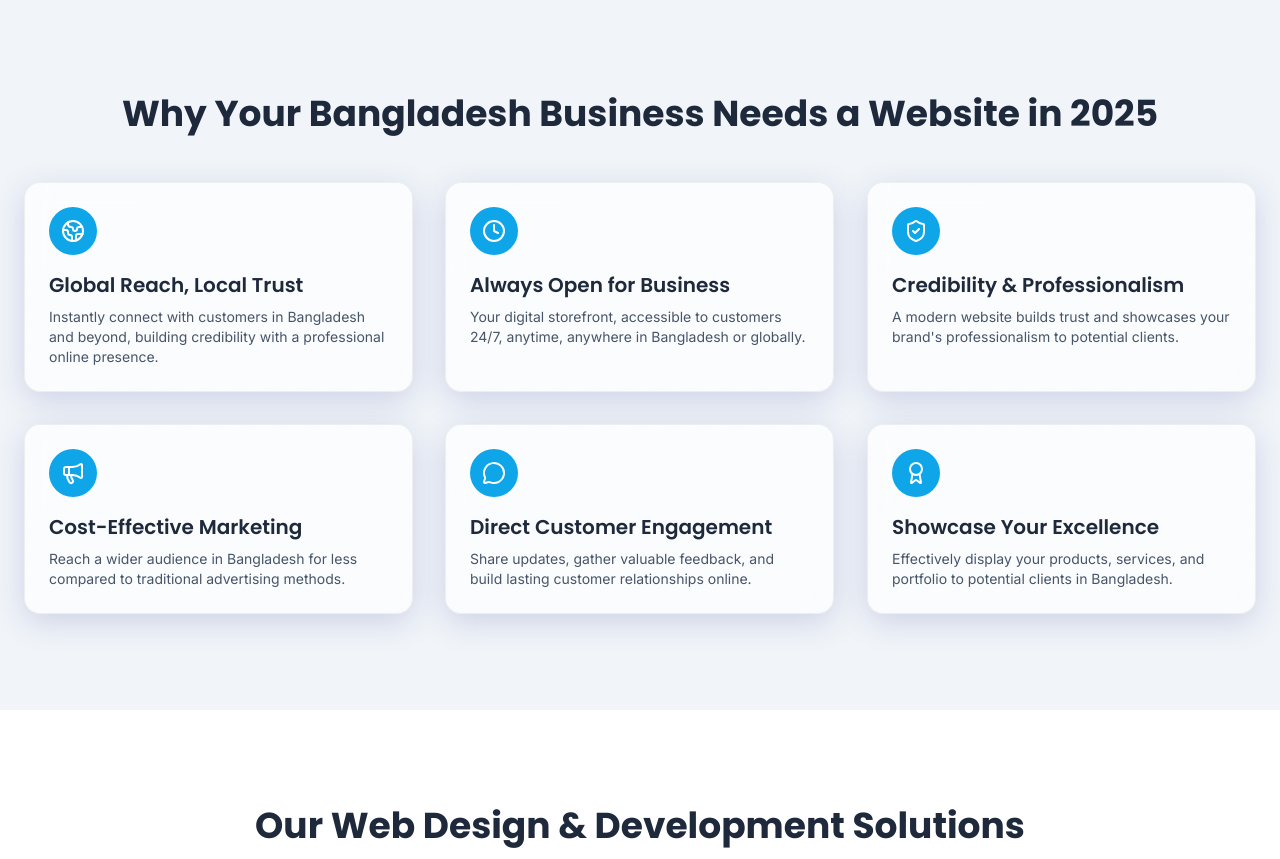
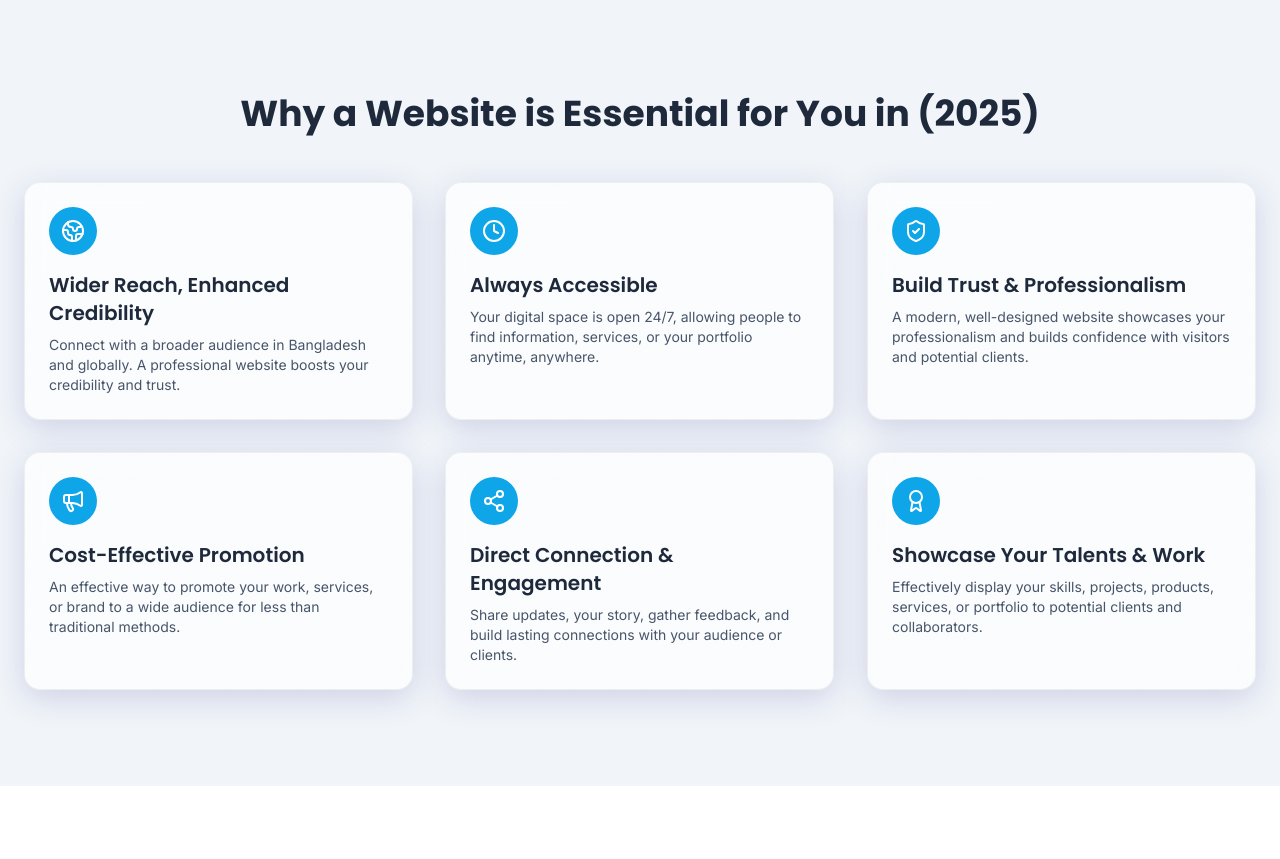
Before and after one commit to Webro-studio/webro-studio.github.io, a plain HTML site: page index.html in a window 1280 px wide. Shown: the part 618-1477 px from the top of the page. Drawn offline with nearby package versions, Linux system fonts and the light colour scheme.

Commit message:
Update index.html

```diff
--- a/index.html
+++ b/index.html
@@ -287,37 +287,36 @@
 
     <section id="why-website" class="py-16 md:py-24 section-bg-alt" aria-labelledby="why-website-heading">
         <div class="container mx-auto px-6">
-            <h2 id="why-website-heading" class="text-3xl md:text-4xl font-bold text-center text-slate-800 mb-12 animate-on-scroll animate-fadeInUp">Why Your Bangladesh Business Needs a Website in 2025</h2>
+            <h2 id="why-website-heading" class="text-3xl md:text-4xl font-bold text-center text-slate-800 mb-12 animate-on-scroll animate-fadeInUp">Why a Website is Essential for You in (2025)</h2>
             <div class="grid md:grid-cols-2 lg:grid-cols-3 gap-8">
                 <div class="glass-card animate-on-scroll animate-scaleIn">
                     <div class="flex items-center justify-center h-12 w-12 rounded-full bg-primary-action text-white mb-4"><i data-lucide="globe-2" class="h-6 w-6"></i></div>
-                    <h3 class="text-xl font-semibold text-slate-800 mb-2">Global Reach, Local Trust</h3>
-                    <p class="text-slate-600 text-sm">Instantly connect with customers in Bangladesh and beyond, building credibility with a professional online presence.</p>
+                    <h3 class="text-xl font-semibold text-slate-800 mb-2">Wider Reach, Enhanced Credibility</h3>
+                    <p class="text-slate-600 text-sm">Connect with a broader audience in Bangladesh and globally. A professional website boosts your credibility and trust.</p>
                 </div>
                 <div class="glass-card animate-on-scroll animate-scaleIn animation-delay-100">
                     <div class="flex items-center justify-center h-12 w-12 rounded-full bg-primary-action text-white mb-4"><i data-lucide="clock" class="h-6 w-6"></i></div>
-                    <h3 class="text-xl font-semibold text-slate-800 mb-2">Always Open for Business</h3>
-                    <p class="text-slate-600 text-sm">Your digital storefront, accessible to customers 24/7, anytime, anywhere in Bangladesh or globally.</p>
+                    <h3 class="text-xl font-semibold text-slate-800 mb-2">Always Accessible</h3>
+                    <p class="text-slate-600 text-sm">Your digital space is open 24/7, allowing people to find information, services, or your portfolio anytime, anywhere.</p>
                 </div>
                 <div class="glass-card animate-on-scroll animate-scaleIn animation-delay-200">
                     <div class="flex items-center justify-center h-12 w-12 rounded-full bg-primary-action text-white mb-4"><i data-lucide="shield-check" class="h-6 w-6"></i></div>
-                    <h3 class="text-xl font-semibold text-slate-800 mb-2">Credibility & Professionalism</h3>
-                    <p class="text-slate-600 text-sm">A modern website builds trust and showcases your brand's professionalism to potential clients.</p>
+                    <h3 class="text-xl font-semibold text-slate-800 mb-2">Build Trust & Professionalism</h3>
+                    <p class="text-slate-600 text-sm">A modern, well-designed website showcases your professionalism and builds confidence with visitors and potential clients.</p>
                 </div>
                 <div class="glass-card animate-on-scroll animate-scaleIn animation-delay-300">
                     <div class="flex items-center justify-center h-12 w-12 rounded-full bg-primary-action text-white mb-4"><i data-lucide="megaphone" class="h-6 w-6"></i></div>
-                    <h3 class="text-xl font-semibold text-slate-800 mb-2">Cost-Effective Marketing</h3>
-                    <p class="text-slate-600 text-sm">Reach a wider audience in Bangladesh for less compared to traditional advertising methods.</p>
+                    <h3 class="text-xl font-semibold text-slate-800 mb-2">Cost-Effective Promotion</h3>
+                    <p class="text-slate-600 text-sm">An effective way to promote your work, services, or brand to a wide audience for less than traditional methods.</p>
                 </div>
                 <div class="glass-card animate-on-scroll animate-scaleIn animation-delay-400">
-                    <div class="flex items-center justify-center h-12 w-12 rounded-full bg-primary-action text-white mb-4"><i data-lucide="message-circle" class="h-6 w-6"></i></div>
-                    <h3 class="text-xl font-semibold text-slate-800 mb-2">Direct Customer Engagement</h3>
-                    <p class="text-slate-600 text-sm">Share updates, gather valuable feedback, and build lasting customer relationships online.</p>
+                    <div class="flex items-center justify-center h-12 w-12 rounded-full bg-primary-action text-white mb-4"><i data-lucide="share-2" class="h-6 w-6"></i></div> <h3 class="text-xl font-semibold text-slate-800 mb-2">Direct Connection & Engagement</h3>
+                    <p class="text-slate-600 text-sm">Share updates, your story, gather feedback, and build lasting connections with your audience or clients.</p>
                 </div>
                 <div class="glass-card animate-on-scroll animate-scaleIn animation-delay-500">
                     <div class="flex items-center justify-center h-12 w-12 rounded-full bg-primary-action text-white mb-4"><i data-lucide="award" class="h-6 w-6"></i></div>
-                    <h3 class="text-xl font-semibold text-slate-800 mb-2">Showcase Your Excellence</h3>
-                    <p class="text-slate-600 text-sm">Effectively display your products, services, and portfolio to potential clients in Bangladesh.</p>
+                    <h3 class="text-xl font-semibold text-slate-800 mb-2">Showcase Your Talents & Work</h3>
+                    <p class="text-slate-600 text-sm">Effectively display your skills, projects, products, services, or portfolio to potential clients and collaborators.</p>
                 </div>
             </div>
         </div>
```
